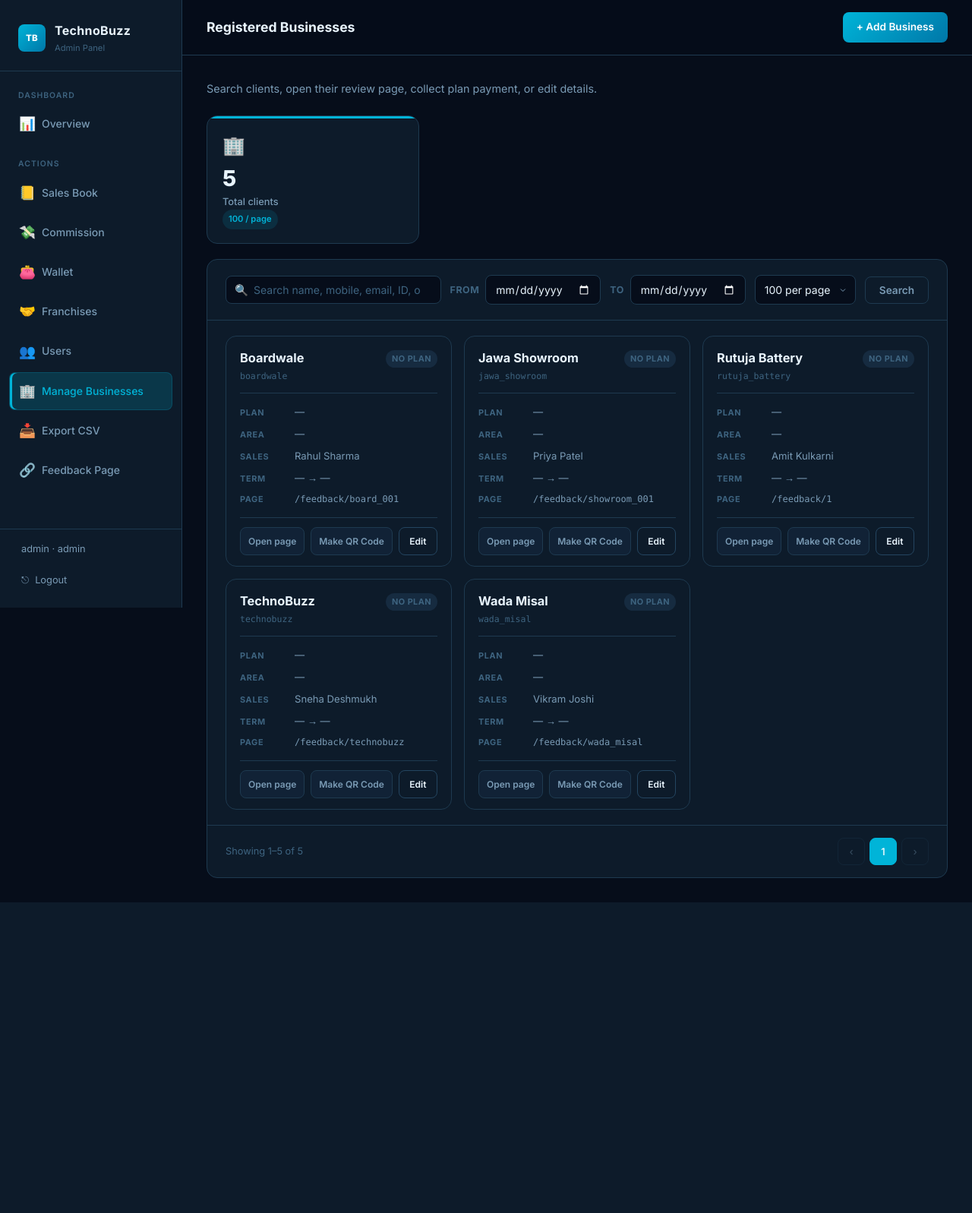
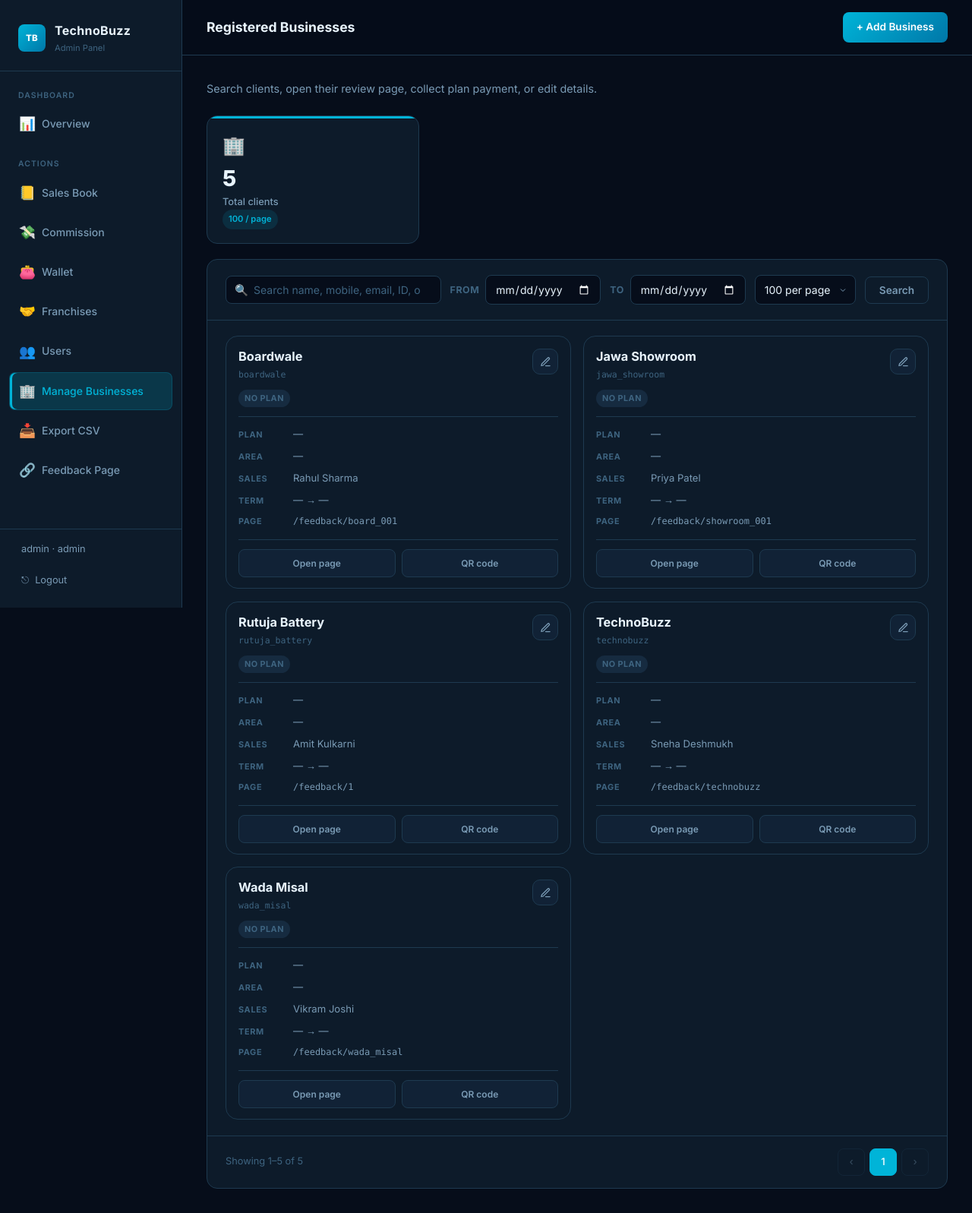
Before and after one commit to technobuzzsystems/GoogleReviews, a FastAPI app: page /admin/businesses in a window 1280 px wide. Shown: the whole page at 76% size. Before the commit the page ends 1188 px from the top, so only its background shows below. Run offline with FastAPI, Linux system fonts and the light colour scheme; the visitor is signed in with stand-in values (Sample User, id 1); data comes from the database, SQL or seed files in the repository; data that the repository does not hold is empty; parts of the project's set-up code (start-up, migrations or seed data) failed here and were passed over; some libraries are stand-ins or nearby versions.

Commit message:
feat: Add logo URL to business card serialization and enhance admin business template with edit button

```diff
--- a/services/business_service.py
+++ b/services/business_service.py
@@ -178,6 +178,7 @@ def _serialize_business_card(b: BusinessConfigModel, salesman_names: dict = None
         "email": getattr(b, "email", "") or "",
         "address": getattr(b, "address", "") or "",
         "feedback_path": feedback_path_for(b.key, getattr(b, "route_slug", "") or ""),
+        "logo_url": public_logo_url(getattr(b, "logo_filename", "") or ""),
         "payment_due": False,
         "invoice_no": "",
         "franchise_id": getattr(b, "franchise_id", None),
--- a/static/css/admin.css
+++ b/static/css/admin.css
@@ -1087,7 +1087,7 @@ body.login-page {
 .biz-grid-wrap { overflow: hidden; }
 .biz-grid {
   display: grid;
-  grid-template-columns: repeat(auto-fill, minmax(min(100%, 280px), 1fr));
+  grid-template-columns: repeat(auto-fill, minmax(min(100%, 300px), 1fr));
   gap: 16px;
   padding: 20px 24px;
 }
@@ -1097,25 +1097,42 @@ body.login-page {
   flex-direction: column;
   background: var(--bg-card);
   border: 1px solid var(--border);
-  border-radius: var(--radius);
-  padding: 18px 18px 14px;
+  border-radius: 16px;
+  padding: 16px 16px 14px;
   min-height: 0;
   content-visibility: auto;
   contain-intrinsic-size: 240px;
-  transition: border-color var(--transition), box-shadow var(--transition);
+  transition: border-color var(--transition), box-shadow var(--transition), transform var(--transition);
 }
 .biz-tile:hover {
   border-color: var(--border-light);
   box-shadow: var(--shadow);
 }
+.biz-tile-edit {
+  flex-shrink: 0;
+  width: 34px;
+  height: 34px;
+  display: inline-flex;
+  align-items: center;
+  justify-content: center;
+  border-radius: 10px;
+  color: var(--text-2);
+  background: var(--bg-card-2);
+  border: 1px solid var(--border);
+  text-decoration: none;
+  margin-left: auto;
+  transition: color var(--transition), border-color var(--transition), background var(--transition);
+}
+.biz-tile-edit:hover {
+  color: var(--accent);
+  border-color: var(--accent);
+  background: rgba(0, 180, 216, 0.1);
+}
 .biz-tile-top {
   display: flex;
   align-items: flex-start;
-  justify-content: space-between;
-  gap: 10px;
-  margin-bottom: 14px;
-  padding-bottom: 12px;
-  border-bottom: 1px solid var(--border);
+  gap: 12px;
+  margin-bottom: 10px;
 }
 .biz-tile-heading { min-width: 0; flex: 1; }
 .biz-tile-name {
@@ -1129,7 +1146,14 @@ body.login-page {
   overflow: hidden;
 }
 .biz-tile .badge { margin-left: 0; flex-shrink: 0; }
-.biz-tile-flags { display: flex; flex-wrap: wrap; gap: 6px; justify-content: flex-end; }
+.biz-tile-flags {
+  display: flex;
+  flex-wrap: wrap;
+  gap: 6px;
+  margin-bottom: 12px;
+  padding-bottom: 12px;
+  border-bottom: 1px solid var(--border);
+}
 .biz-tile-meta .badge { display: inline-flex; vertical-align: middle; }
 .biz-tile-key {
   font-family: ui-monospace, SFMono-Regular, Menlo, monospace;
@@ -1177,6 +1201,7 @@ body.login-page {
 }
 .biz-tile-actions {
   display: flex;
+  flex-wrap: wrap;
   gap: 8px;
   margin-top: auto;
   padding-top: 12px;
@@ -1186,7 +1211,7 @@ body.login-page {
   display: inline-flex;
   align-items: center;
   justify-content: center;
-  width: 100%;
+  min-width: 0;
   padding: 8px 10px;
   border-radius: var(--radius-sm);
   background: transparent;
@@ -1196,7 +1221,7 @@ body.login-page {
   font-weight: 600;
   text-decoration: none;
   white-space: nowrap;
-  flex: 1;
+  flex: 1 1 calc(50% - 8px);
   transition: background var(--transition), border-color var(--transition), color var(--transition);
 }
 .biz-tile-link.ghost {
@@ -1208,6 +1233,7 @@ body.login-page {
   background: linear-gradient(135deg, var(--accent), var(--accent-2));
   border-color: transparent;
   color: #fff;
+  flex: 1 1 100%;
 }
 .biz-tile-link:hover {
   border-color: var(--accent);
--- a/templates/admin_businesses.html
+++ b/templates/admin_businesses.html
@@ -64,7 +64,14 @@
           <h3 class="biz-tile-name" title="{{ b.name }}">{{ b.name }}</h3>
           <div class="biz-tile-key">{{ b.key }}</div>
         </div>
-        <div class="biz-tile-flags">
+        <a class="biz-tile-edit" href="/admin/businesses/{{ b.key }}/edit" title="Edit {{ b.name }}" aria-label="Edit {{ b.name }}">
+          <svg viewBox="0 0 24 24" width="15" height="15" fill="none" stroke="currentColor" stroke-width="2" stroke-linecap="round" stroke-linejoin="round" aria-hidden="true">
+            <path d="M12 20h9" />
+            <path d="M16.5 3.5a2.1 2.1 0 0 1 3 3L7 19l-4 1 1-4 12.5-12.5z" />
+          </svg>
+        </a>
+      </div>
+      <div class="biz-tile-flags">
         {% if b.plan_status == 'active' %}
         <span class="badge active">Active</span>
         {% elif b.plan_status == 'expired' %}
@@ -77,7 +84,6 @@
         {% elif b.plan_amount %}
         <span class="badge active">Paid</span>
         {% endif %}
-        </div>
       </div>
       <dl class="biz-tile-meta">
         <div>
@@ -111,7 +117,7 @@
       </dl>
       <div class="biz-tile-actions">
         <a class="biz-tile-link ghost" href="{{ b.feedback_path or '/feedback' }}" target="_blank" rel="noopener">Open page</a>
-        <a class="biz-tile-link ghost" href="/admin/businesses/{{ b.key }}/qr">Make QR Code</a>
+        <a class="biz-tile-link ghost" href="/admin/businesses/{{ b.key }}/qr">QR code</a>
         {% if b.plan_amount and b.payment_due %}
         <button
           type="button"
@@ -121,10 +127,7 @@
         >Pay now</button>
         {% elif b.invoice_no %}
         <a class="biz-tile-link ghost" href="/invoice/{{ b.invoice_no }}" target="_blank" rel="noopener">Invoice</a>
-        <a class="biz-tile-link ghost" href="/invoice/{{ b.invoice_no }}/download">Download</a>
-        <a class="biz-tile-link ghost" href="/invoice/{{ b.invoice_no }}#send" target="_blank" rel="noopener">Send</a>
         {% endif %}
-        <a class="biz-tile-link" href="/admin/businesses/{{ b.key }}/edit">Edit</a>
       </div>
     </article>
     {% endfor %}
```
